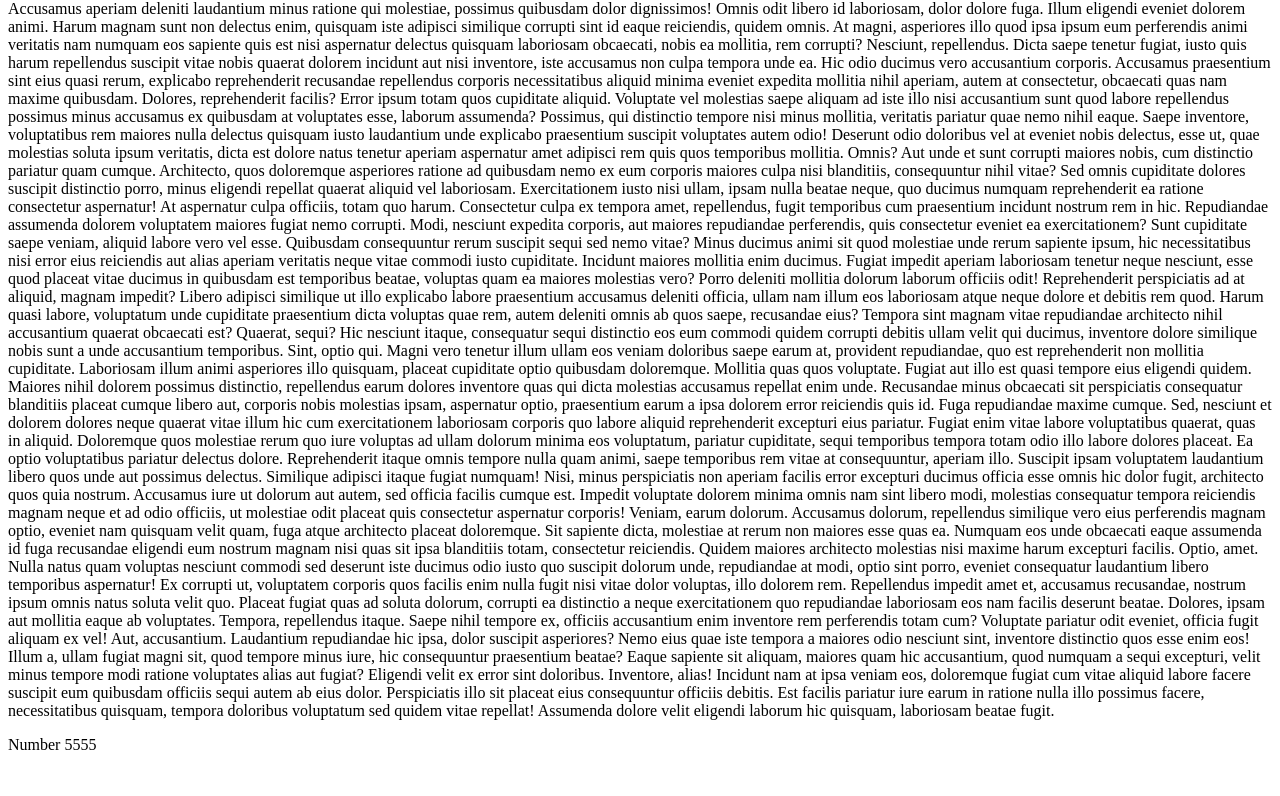
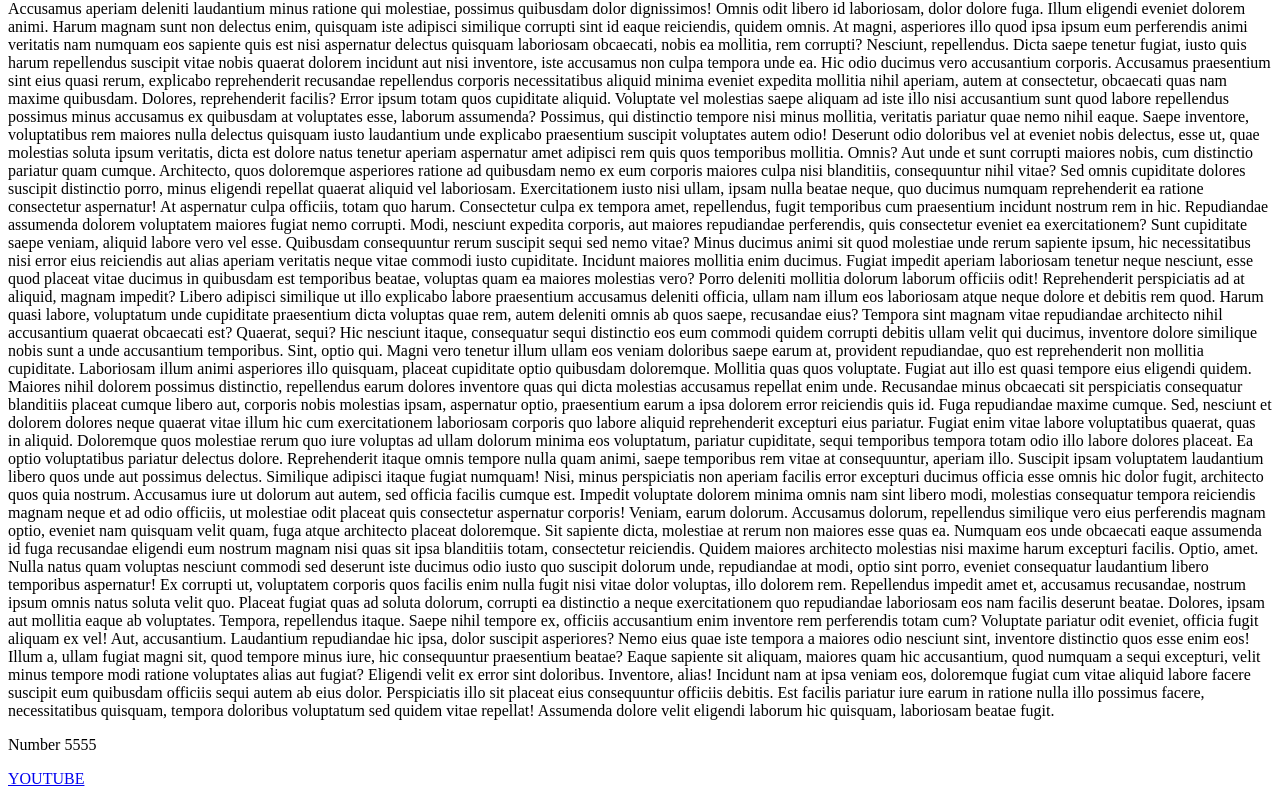
Before and after one commit to DimaZelinskyy/testProject, a plain HTML site: page index.html in a window 1280 px wide. Shown: the part 456-1252 px from the top of the page. Before the commit the page ends 1226 px from the top, so only its background shows below. Drawn offline with Linux system fonts and the light colour scheme.

Commit message:
git log clear exit

```diff
--- a/index.html
+++ b/index.html
@@ -61,6 +61,6 @@
     Est facilis pariatur iure earum in ratione nulla illo possimus facere, necessitatibus quisquam, tempora doloribus voluptatum sed quidem vitae repellat! Assumenda dolore velit eligendi laborum hic quisquam, laboriosam beatae fugit.</p>
 
     <p>Number 5555</p>
-
+    <a href = "youtube.com">YOUTUBE</a>
 </body>
 </html>
```
